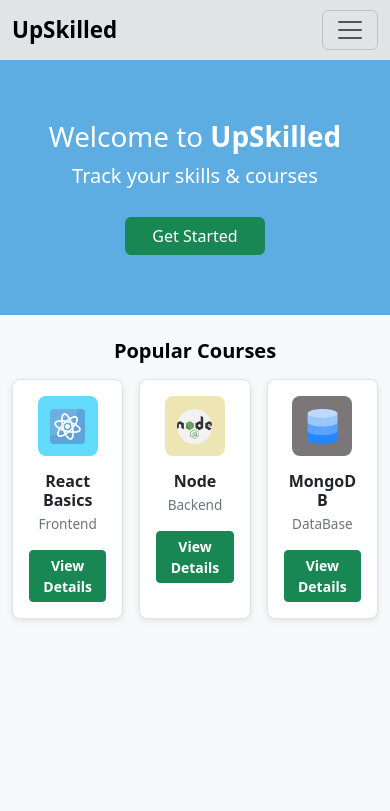
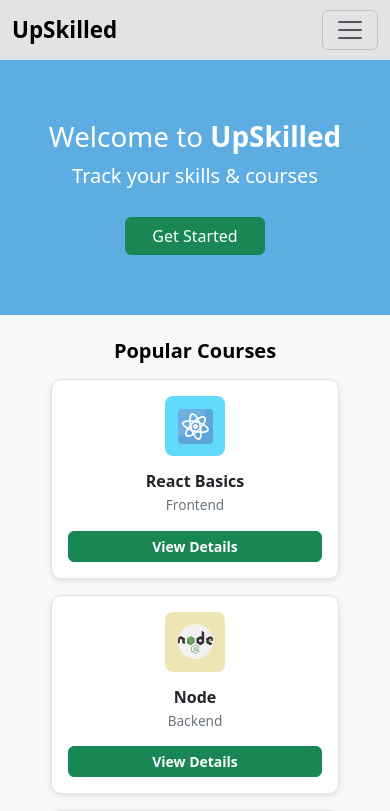
Before and after one commit to Ramyakrishnapitaka/React-Course-Project, a React (Vite) app: page /home in a window 390 px wide. Shown: the top 811 px of the page. Built offline with nearby package versions, Linux system fonts and the light colour scheme.

Commit message:
Refactor CSS for layout and styling improvements
Updated styles for various sections including header, course cards, and login. Adjusted layout and responsiveness for better user experience.

```diff
--- a/src/App.css
+++ b/src/App.css
@@ -1,6 +1,9 @@
+/* ========== HEADER SECTION ========== */
 .header-section {
-  background-color: #5dade2;
+  background-color: #5dade2; /* Blue background */
   padding: 60px 20px;
+  text-align: center;
+  color: #fff;
 }
 
 .get-started-btn {
@@ -8,28 +11,41 @@
   width: 140px;
 }
 
-
+/* ========== POPULAR COURSES SECTION ========== */
 .popular-title {
   font-weight: bold;
   font-size: 1.25rem;
   color: #000;
 }
 
-
+/* Container for all cards */
 .course-cards {
+  display: flex;
+  justify-content: center;
+  flex-wrap: wrap;
   gap: 20px;
+  align-items: stretch;
 }
 
-
+/* ========== COURSE CARD ========== */
 .course-card {
-  width: 12rem;
-  border-radius: 6px;
-  box-shadow: 0 1px 6px rgba(0,0,0,0.1);
+  display: flex;
+  flex-direction: column;
+  justify-content: space-between;
+  width: 18rem;
+  border-radius: 8px;
+  box-shadow: 0 2px 6px rgba(0, 0, 0, 0.1);
+  padding: 16px;
   background-color: #fff;
   border: 1px solid #e3e3e3;
+  transition: transform 0.2s ease;
 }
 
+.course-card:hover {
+  transform: translateY(-4px);
+}
 
+/* ========== ICON SECTION ========== */
 .icon-bg {
   width: 60px;
   height: 60px;
@@ -37,16 +53,15 @@
   display: flex;
   justify-content: center;
   align-items: center;
-  margin-bottom: 10px;
+  margin: 0 auto 10px;
 }
-
 
 .icon-image {
   max-width: 35px;
   max-height: 35px;
 }
 
-
+/* Background colors for icons */
 .react-bg {
   background-color: #61dafb;
 }
@@ -57,7 +72,7 @@
   background-color: #7b7779;
 }
 
-
+/* ========== COURSE TITLES ========== */
 .course-title {
   font-weight: 600;
   margin: 0 0 4px 0;
@@ -69,14 +84,27 @@
   margin-bottom: 15px;
 }
 
-
+/* ========== ENROLL BUTTON ========== */
 .enroll-btn {
+  margin-top: auto;
   width: 100%;
   font-weight: 600;
+  border-radius: 6px;
 }
+
+/* ========== LOGIN SECTION ========== */
 .login-container {
-  max-width: 320px;
-  margin: 50px auto;
+  max-width: 400px;
+  margin: 100px auto;
+  padding: 30px;
+  border: 1px solid #dee2e6;
+  border-radius: 8px;
+  background-color: #f8f9fa;
+}
+
+.login-container input,
+.login-container button {
+  height: 45px;
 }
 
 .signup-text {
@@ -91,46 +119,24 @@
 .signup-text a:hover {
   text-decoration: underline;
 }
-.login-container {
-  max-width: 400px;
-  margin: 100px auto;
-  padding: 30px;
-  border: 1px solid #dee2e6;
-  border-radius: 8px;
-  background-color: #f8f9fa;
-}
 
-.login-container input {
-  height: 45px;
-}
-
-.login-container button {
-  height: 45px;
-}
-
-.signup-text a {
-  text-decoration: none;
-  color: #0d6efd;
-}
-
-.signup-text a:hover {
-  text-decoration: underline;
-}
+/* ========== DASHBOARD SECTION ========== */
 .dashboard-container {
   max-width: 900px;
   margin: auto;
+  background-color: #f8f9fa;
+  min-height: 100vh;
 }
-
 
 .welcome-header {
   font-weight: bold;
   font-size: 1.8rem;
 }
 
-
 .summary-card {
-  border-radius: 8px;
-  box-shadow: 0 0 15px rgba(0,0,0,0.1);
+  border: none;
+  border-radius: 10px;
+  box-shadow: 0 0 15px rgba(0, 0, 0, 0.1);
 }
 
 .progress {
@@ -138,11 +144,16 @@
   margin-top: 10px;
 }
 
+/* ========== GENERAL CARD STYLING ========== */
+.card {
+  border-radius: 10px;
+  transition: transform 0.2s ease;
+}
 
-.course-card {
-  border-radius: 8px;
-  box-shadow: 0 0 10px rgba(0,0,0,0.1);
+.card:hover {
+  transform: translateY(-4px);
 }
+
 .card img {
   display: block;
   margin: 0 auto;
@@ -153,44 +164,19 @@
   font-weight: bold;
 }
 
-.card {
-  transition: transform 0.2s ease;
-}
-
-.card:hover {
-  transform: translateY(-4px);
-}
-
-.card {
-  border-radius: 10px;
-}
-
-input::placeholder {
-  color: #aaa;
-}
+/* ========== BODY ========== */
 body {
   background-color: #f8f9fa;
 }
 
-.card {
-  border-radius: 12px;
-  max-width: 400px;
+/* ========== RESPONSIVE DESIGN ========== */
+@media (max-width: 768px) {
+  .course-cards {
+    flex-direction: column;
+    align-items: center;
+  }
+
+  .course-card {
+    width: 90%;
+  }
 }
-.course-card {
-  border-radius: 8px;
-  box-shadow: 0 2px 6px rgba(0, 0, 0, 0.1);
-}
-
-.dashboard-container {
-  background-color: #f8f9fa;
-  min-height: 100vh;
-}
-
-.welcome-header {
-  font-weight: bold;
-}
-
-.summary-card {
-  border: none;
-  border-radius: 10px;
-}
```
